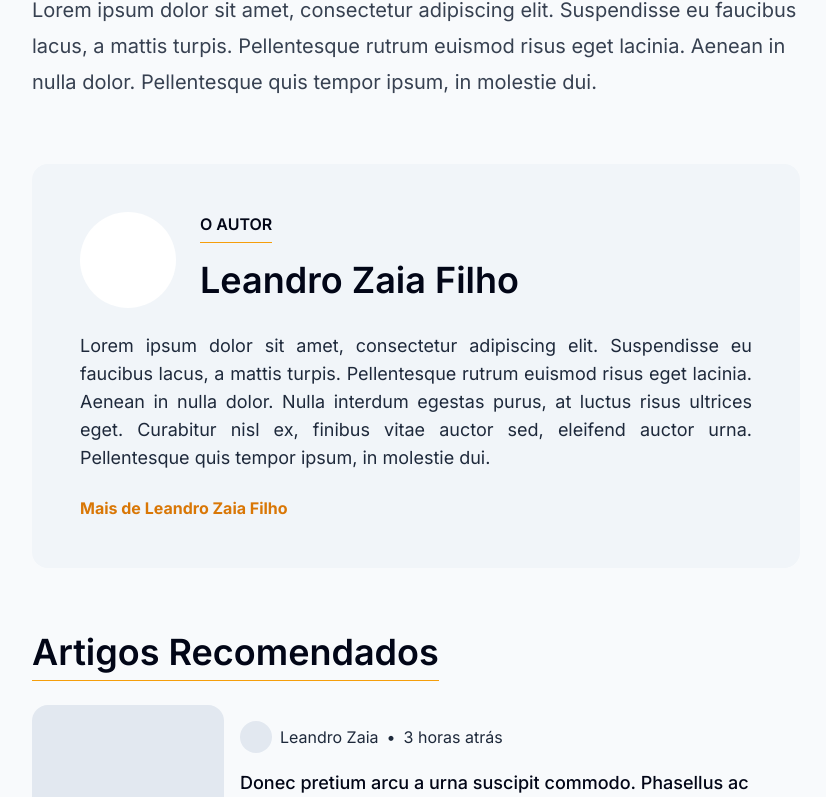
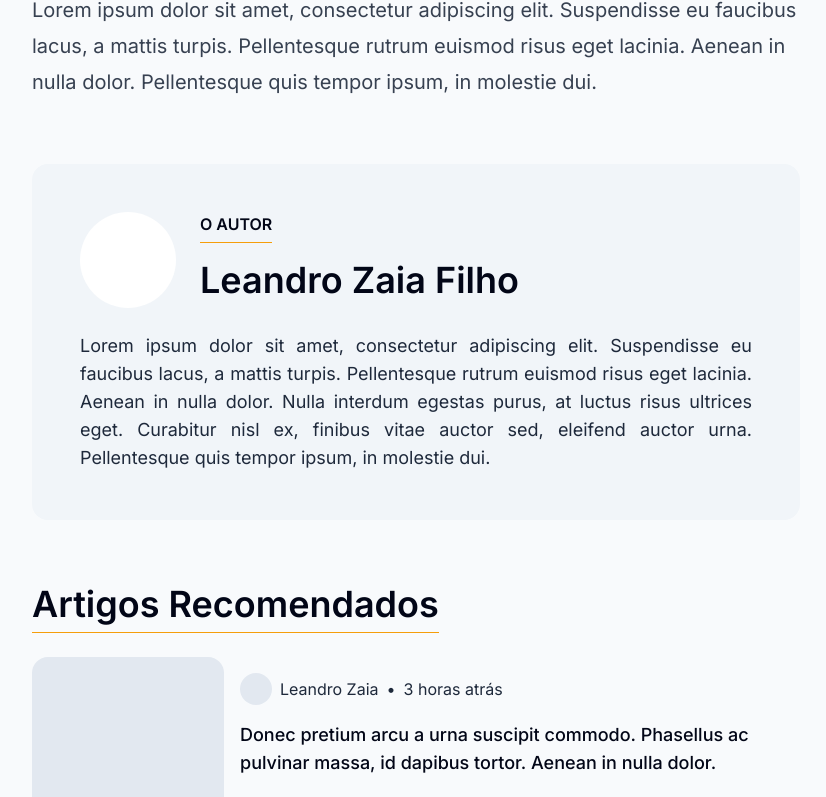
Before and after one commit to joaovitorcode/lzf, a Next.js app: page /artigo/1 in a window 1280 px wide. Shown: the part 2000-2797 px from the top of the page, without its empty margins (224-1050 px from the left). Built offline with nearby package versions, Linux system fonts and the light colour scheme.

Commit message:
feat: no more páginas de artigos por tema e autor

```diff
--- a/src/app/artigo/[slug]/page.tsx
+++ b/src/app/artigo/[slug]/page.tsx
@@ -10,9 +10,9 @@ export default function Artigo({ params }: { params: { slug: string } }) {
       <Header />
       <div className='max-w-3xl mx-auto px-4 md:px-0 relative top-[104px]'>
         <div className="flex gap-4 flex-wrap items-center">
-          <Link href='#' className="text-sm text-amber-600 dark:text-amber-400 py-1 px-2 bg-amber-100 dark:bg-slate-900 rounded-2xl inline hover:underline">
+          <p className="text-sm text-amber-600 dark:text-amber-400 py-1 px-2 bg-amber-100 dark:bg-slate-900 rounded-2xl inline">
             Trabalhista e Previdenciário
-          </Link>
+          </p>
           <p className="text-sm text-slate-950 dark:text-white">14 de Agosto de 2023</p>
           <p className="text-sm text-slate-950 dark:text-white">Leandro Zaia</p>
           <p className="text-sm text-slate-950 dark:text-white">8 min de leitura</p>
--- a/src/components/Author.tsx
+++ b/src/components/Author.tsx
@@ -1,5 +1,3 @@
-import Link from "next/link";
-
 export function Author() {
   return (
     <section className="w-full bg-slate-100 dark:bg-slate-900 rounded-2xl mt-16 p-6 sm:p-12 flex flex-col gap-6">
@@ -11,7 +9,6 @@ export function Author() {
         </div>
       </div>
       <p className="text-slate-800 dark:text-slate-300 text-base sm:text-lg text-justify">Lorem ipsum dolor sit amet, consectetur adipiscing elit. Suspendisse eu faucibus lacus, a mattis turpis. Pellentesque rutrum euismod risus eget lacinia. Aenean in nulla dolor. Nulla interdum egestas purus, at luctus risus ultrices eget. Curabitur nisl ex, finibus vitae auctor sed, eleifend auctor urna. Pellentesque quis tempor ipsum, in molestie dui.</p>
-      <Link href='#' className="font-bold text-amber-600 dark:text-amber-400 hover:underline">Mais de Leandro Zaia Filho</Link>
     </section>
   )
 }
```
